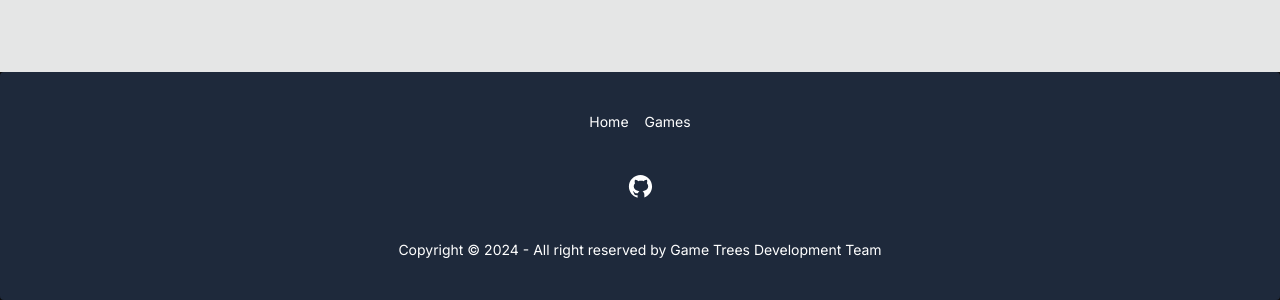
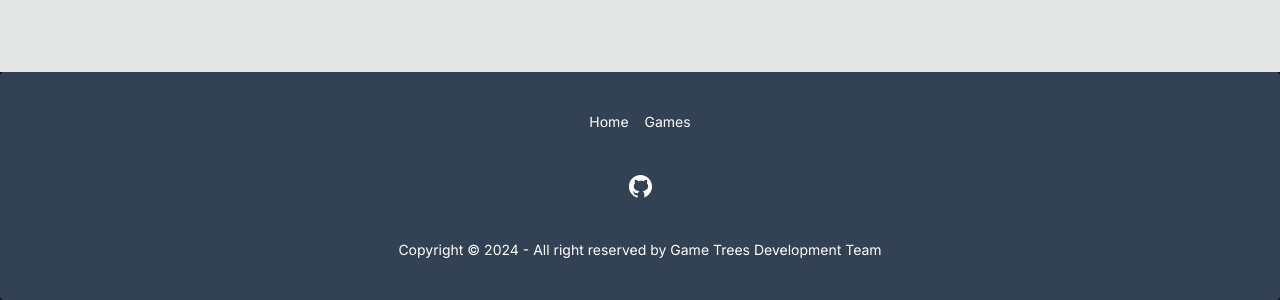
Before and after one commit to KingSand08/GameTrees, a Next.js app: page /fetchUsers in a window 1280 px wide. Shown: the part 848-1148 px from the top of the page. Built offline with nearby package versions, Linux system fonts and the light colour scheme; no server answers.

Commit message:
Added footer to theme fixes.

```diff
--- a/app/ui/components/structural/Footer.tsx
+++ b/app/ui/components/structural/Footer.tsx
@@ -6,7 +6,7 @@ const Footer = async () => {
     const session = await getServerSession(authOptions);
 
     return (
-        <footer className="footer footer-center bg-slate-800 text-white rounded p-10">
+        <footer className="footer footer-center bg-slate-700 dark:bg-slate-800 text-white rounded p-10">
             <nav className="grid grid-flow-col gap-4">
                 <Link href="/" className="link link-hover">
                     Home
```
